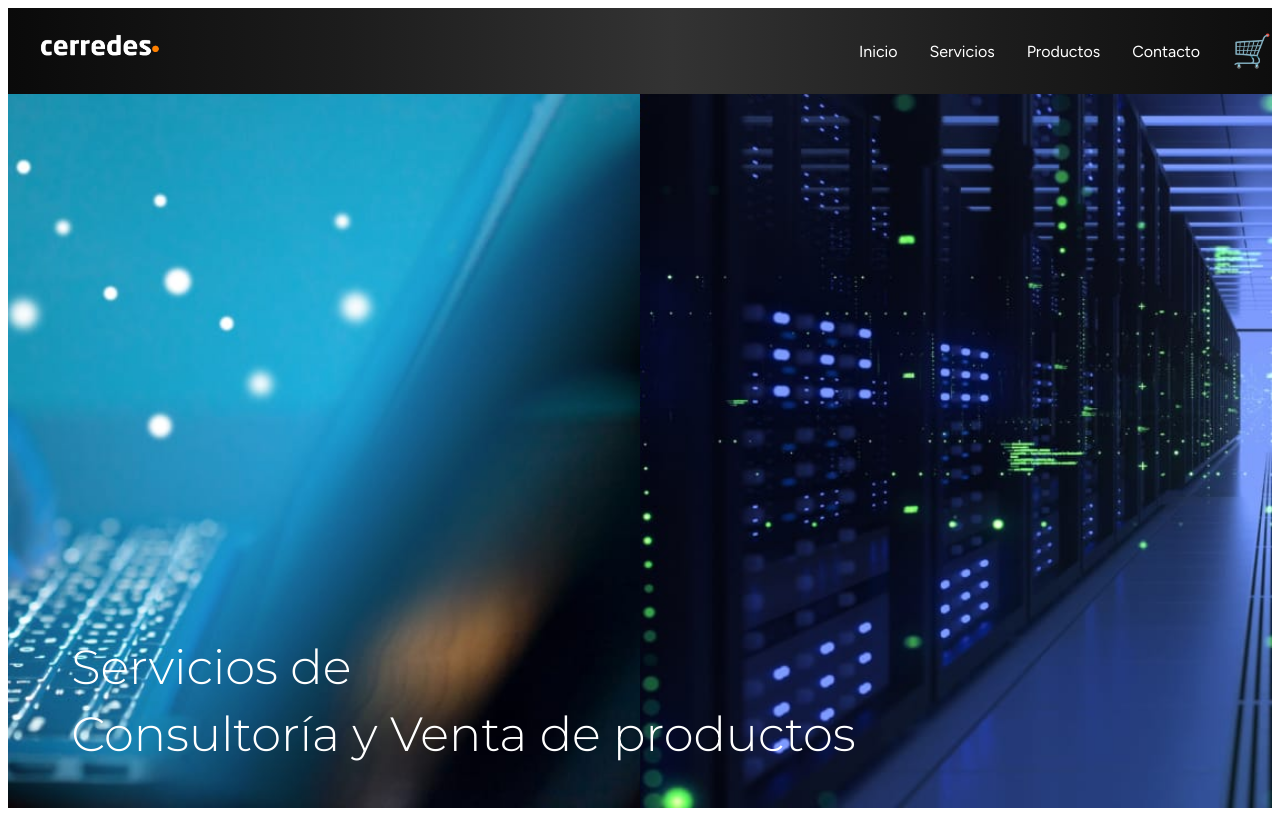
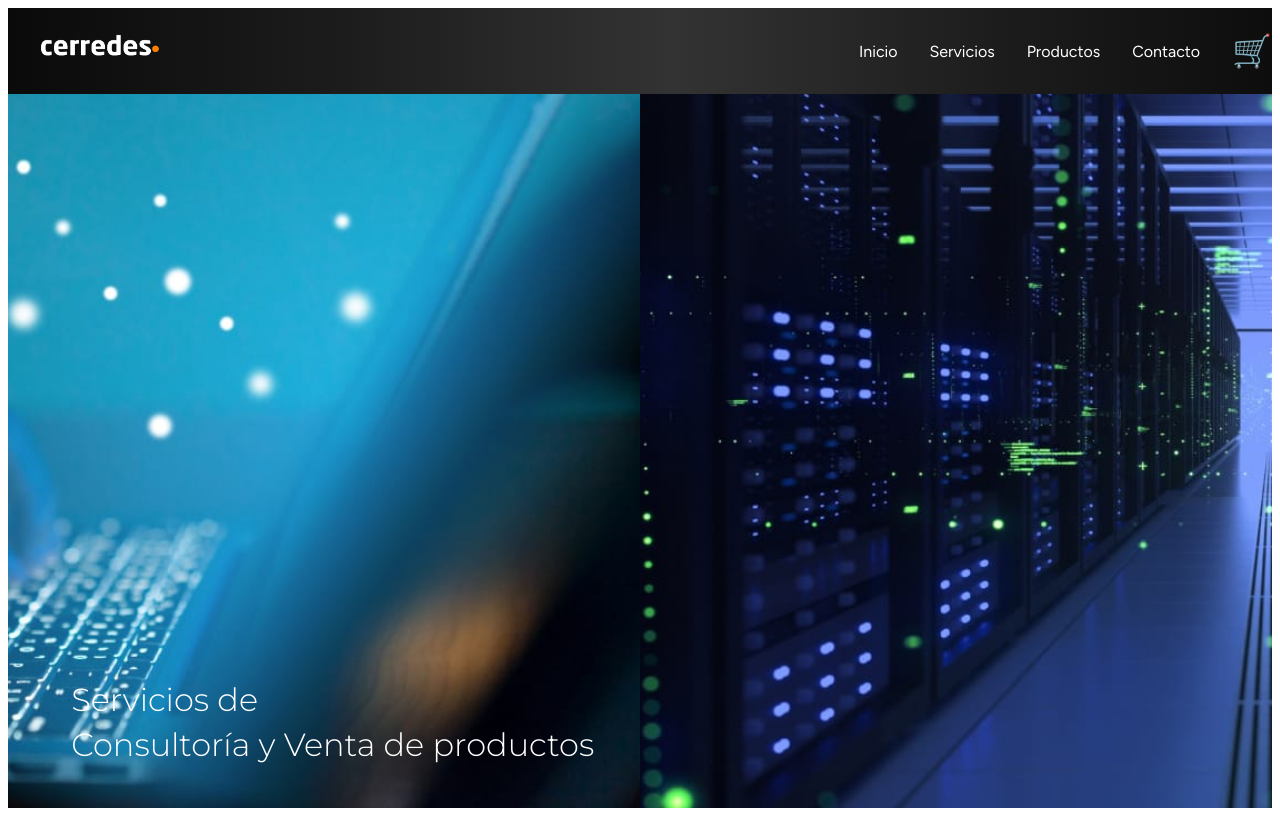
Before and after one commit to CristianCerpa/cerredes-landing-V3, a Next.js app: page / in a window 1280 px wide. Built offline with nearby package versions, Linux system fonts and the light colour scheme.

Commit message:
Update index.js

```diff
--- a/pages/index.js
+++ b/pages/index.js
@@ -143,7 +143,7 @@ export default function Home() {
     bottom: "5%",        // lo mandamos hacia abajo
     left: "5%",           // lo alineamos a la izquierda
     color: "#fff",
-    fontSize: "3rem",
+    fontSize: "2rem",
     textAlign: "left",    // alineación del texto a la izquierda
     zIndex: 2,
     lineHeight: "1.4",    // separación entre frases
```
